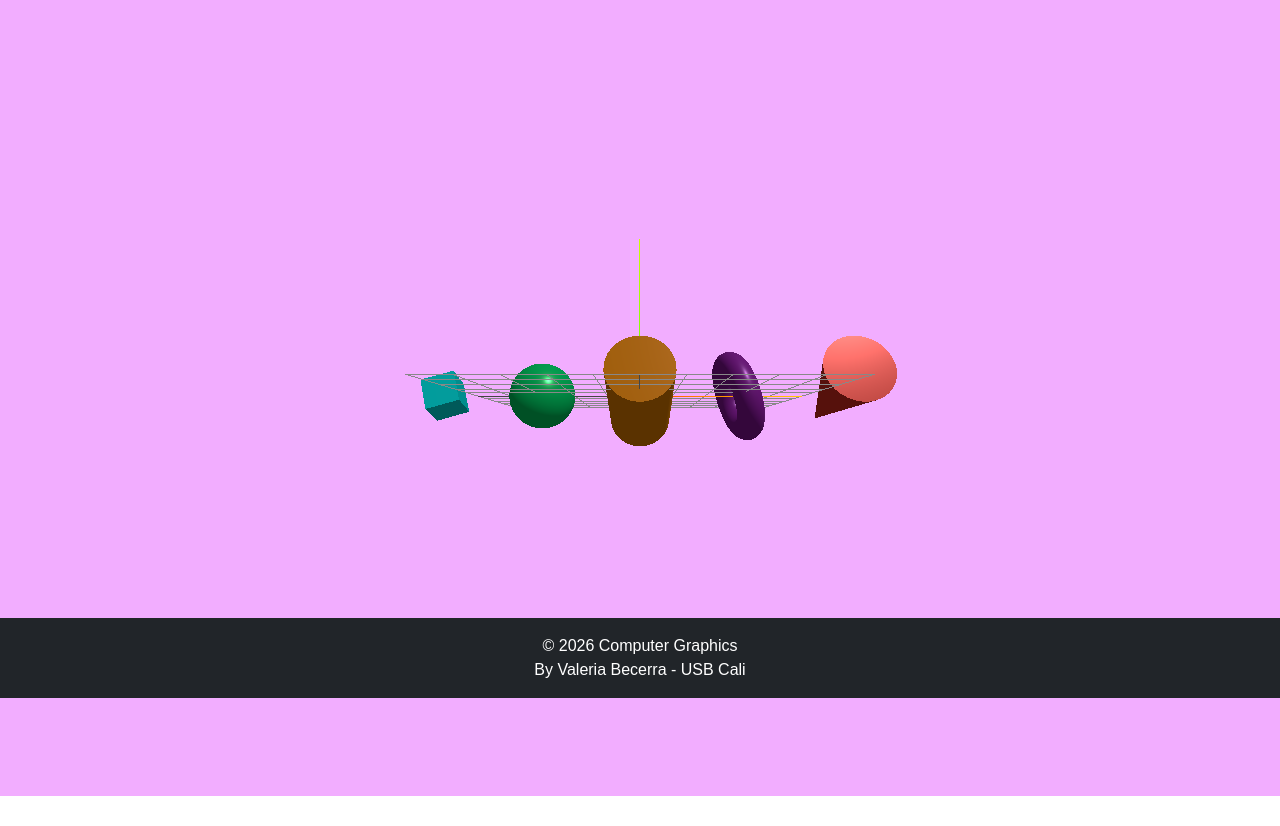
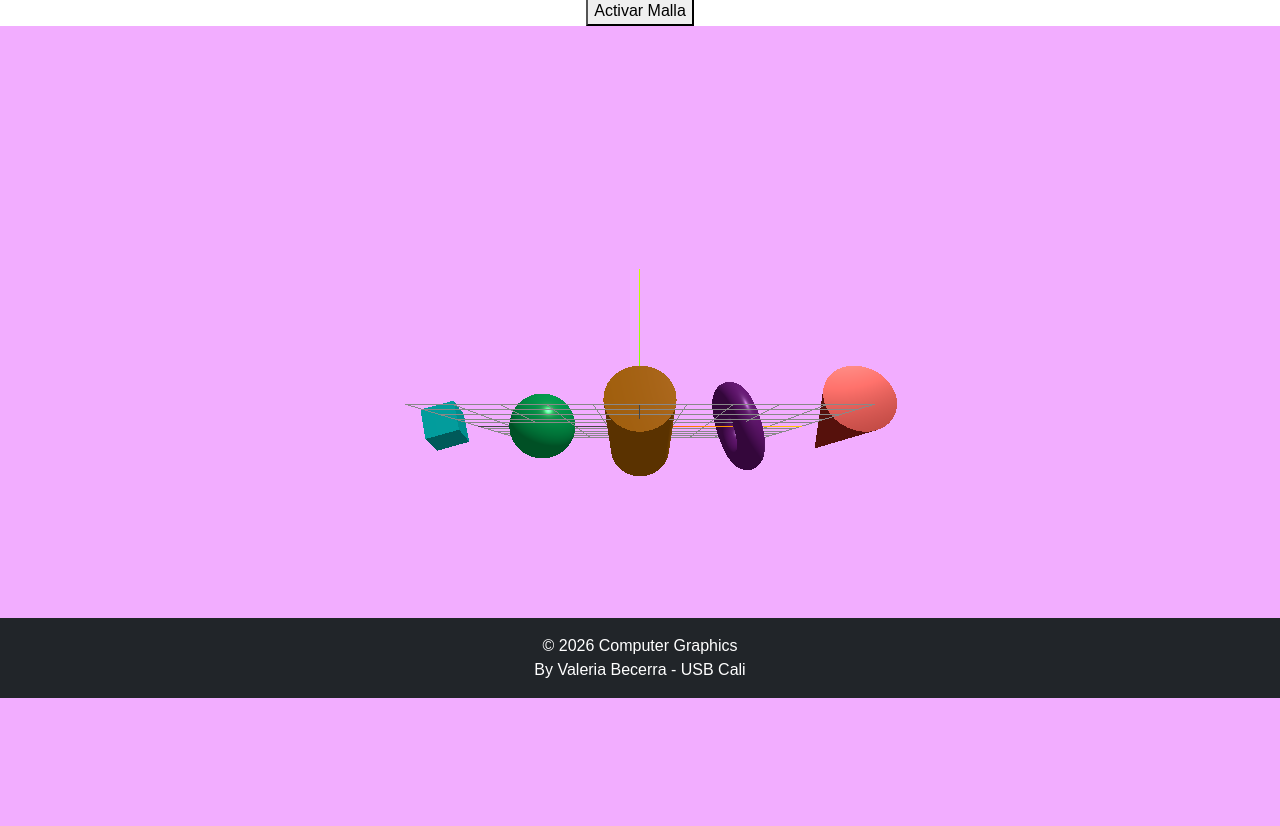
Before and after one commit to bereva1218-lgtm/Computacion-Grafica--Valeria-Becerra, a website built with Vite: page src/topics/class3/class3.html in a window 1280 px wide. Shown: the part 102-928 px from the top of the page. Before the commit the page ends 898 px from the top, so only its background shows below. Built offline with nearby package versions, Linux system fonts and the light colour scheme; animation ran at ten frames a second.

Commit message:
Boton Malla activa

```diff
--- a/src/js/mainClass3.js
+++ b/src/js/mainClass3.js
@@ -1,23 +1,29 @@
 
 import * as THREE from 'three';
+// los Orbit control son los que necesito para mover el escenario
 import { OrbitControls } from 'three/addons/controls/OrbitControls.js';
 
-const scene = new THREE.Scene();
+//TRINIDAD BASICA
+const scene = new THREE.Scene(); // contenedor donde va estar la escena
 const camera = new THREE.PerspectiveCamera(75, window.innerWidth / window.innerHeight, 0.1, 1000);
+//es una camara que simula una real, con 75 de campo de vision en grados, aspecto de ancho (pantalla)
+//0.1 y 1000 son los limites de profundidad, lo que este antes de 0.1 o despues de 100 no se renderiza
+const renderer = new THREE.WebGLRenderer(); // Esto es lo que renderiza todo
+renderer.setSize(window.innerWidth, window.innerHeight);
 
-const renderer = new THREE.WebGLRenderer();
-renderer.setSize(window.innerWidth, window.innerHeight);
-renderer.domElement.style.display = 'block';
-renderer.domElement.style.width = '100%';
+//esto lo que hace es crear una variable constante de fondo
 const backgroundColor = new THREE.Color(0xF2ADFF);
 renderer.setClearColor(backgroundColor);
-renderer.setAnimationLoop(animate);
-document.body.appendChild(renderer.domElement);
 
-const ambientLight = new THREE.AmbientLight( 0xffffff, 0.4 );
+renderer.setAnimationLoop(animate); // le dice al render que llame a la funcion animate en cada frame
+document.body.appendChild(renderer.domElement); // esto es el CANVAS para que se vea en el html, es como un contenedor donde se va a ver la escena
+
+//LIGHTS
+const ambientLight = new THREE.AmbientLight( 0xffffff, 0.4 ); // sirve para que se ilumine todo por igual, hasta las partes con sombra
 scene.add( ambientLight );
 
-const light = new THREE.DirectionalLight( 0xffffff, 1.2 );
+const light = new THREE.DirectionalLight( 0xffffff, 1.2 ); // simula una fuente cercana de luz
+// la posicin define desde donde viene esa luz, apunta hacia el origen por defecto
 light.position.set( 5, 10, 7 );
 scene.add( light );
 
@@ -60,33 +66,37 @@ const shapesData = [
 ];
 
 const meshes = [];
-let isWireframe = false;
+let isWireframe = false; // esto es para que las mallas esten por defecto sin activar
 
 shapesData.forEach( ( shapeData ) => {
     const material = new THREE.MeshStandardMaterial( { color: shapeData.color, wireframe: isWireframe, roughness: 0.3, metalness: 0.2} );
+    // MeshStandartMaterial es el que mejor reacciona a la luz
+    // a cada elemento del shapedata, les pone el color que se le puso
     const mesh = new THREE.Mesh( shapeData.geometry, material );
+    //EL MESH ES EL OBJETO QUE SE VA A RENDERIZAR COMO TAL, LA GEOMETRÍA + EL MATERIAL
     mesh.position.x = shapeData.posX;
-    scene.add( mesh );
-    meshes.push( mesh );
+    scene.add( mesh ); // a la escena le agrego el mesh que acabo de crear
+    meshes.push( mesh ); // los agrego al arreglo
 } );
 
-const controls = new OrbitControls(camera, renderer.domElement);
+//ESTO ES LO DE ORBITS
+const controls = new OrbitControls(camera, renderer.domElement); // vincula la camara y el mouse del render para mver
 camera.position.set(0, -1.5, 16);
 controls.update();
 
 // grilla para guiarme
 const size = 10;
 const divisions = 10;
-const gridHelper = new THREE.GridHelper(size, divisions);
+const gridHelper = new THREE.GridHelper(size, divisions); // dibuja una grilla en el plano xz
 scene.add(gridHelper);
 
 // para ver las coordenadas x,y,z
-const axesHelper = new THREE.AxesHelper(5);
+const axesHelper = new THREE.AxesHelper(5); // con longitud 5
 scene.add(axesHelper);
 
 
 function animate(time) {
-    renderer.render(scene, camera);
+    renderer.render(scene, camera); // linea que realmente dibuja el frame actual
     controls.update();
 
     meshes.forEach( (mesh ) => {
@@ -94,4 +104,20 @@ function animate(time) {
         mesh.rotation.x = time * speed;
         mesh.rotation.y = time * speed;
     });
+// BOTON PARA ACTIVAR Y DESACTIVAR EL WIREFRAM
 }
+
+const botom = document.getElementById('wireframe-button'); //hay q crear un boton en el html con el id wireframe-button
+function MallaActiva(){
+    isWireframe=!isWireframe;
+    meshes.forEach( (mesh) => {
+        mesh.material.wireframe = isWireframe;
+    })
+    if (isWireframe){
+        botom.innerHTML = "Desactivar Malla";
+    }
+    else{
+        botom.innerHTML = "Activar Malla";
+    }
+}
+botom.addEventListener('click', MallaActiva);
--- a/src/topics/class3/class3.html
+++ b/src/topics/class3/class3.html
@@ -51,7 +51,9 @@
             </div>
         </div>
     </nav>
+    <button class="wireframe-button" id="wireframe-button"> Activar Malla </button>
     <!-- Create of content -->
+
     <footer class="fixed-bottom text-center text-white bg-dark text-lg-start ">
         <!-- Copyright -->
         <div class="text-center p-3">
```
